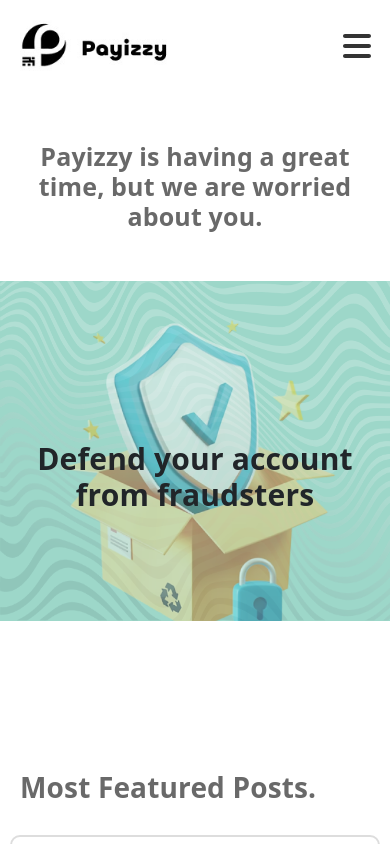
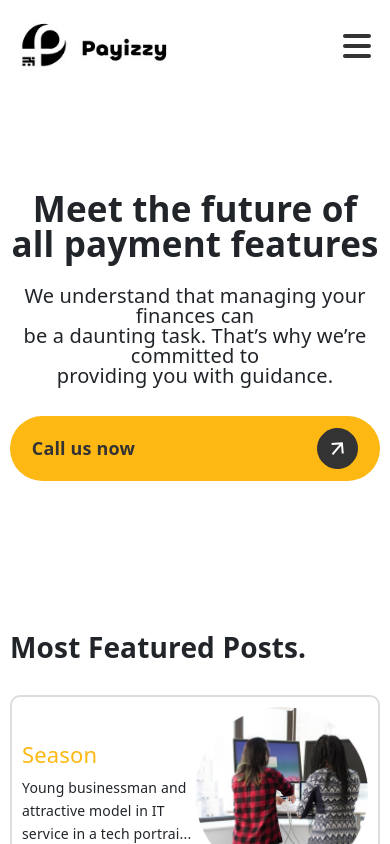
Before and after one commit to Boogie27/payizzy, a React (Create React App) app: page /blog in a window 390 px wide. Shown: the top 844 px of the page. Built offline with nearby package versions, Linux system fonts and the light colour scheme.

Commit message:
payizzy-app

```diff
--- a/src/components/blog/home/Blog.js
+++ b/src/components/blog/home/Blog.js
@@ -15,7 +15,7 @@ import HowTo from './HowTo'
 const Blog = ({featuredPost}) => {
     return (
         <div className="blog-container">
-            <TitleHeader/>
+            {/* <TitleHeader/> */}
             <BlogBanner/>
             <FeaturedPost featuredPost={featuredPost}/>
             <TrendingBlog/>
--- a/src/components/blog/home/BlogBanner.js
+++ b/src/components/blog/home/BlogBanner.js
@@ -1,7 +1,7 @@
 
 
-import {  blog_img } from '../../File'
-
+import {  blog_img, app_image } from '../../File'
+import { NavLink } from 'react-router-dom'
 
 
 
@@ -9,8 +9,7 @@ const BlogBanner  = () => {
 
     return (
         <div className="blog-banner">
-            <img src={blog_img('1.png')} className="banner-bg" alt="banner-1"/>
-            <div className="banner-content">
+            <div className="blog-banner-content">
                 <LeftSide/>
                 <RightSide/>
             </div>
@@ -29,8 +28,16 @@ const LeftSide = () => {
     return (
         <div className="left-side">
             <div className="title-header">
-                <h3>Defend your account from fraudsters</h3>
+                <h3>Meet the future of <br/> all payment features</h3>
             </div>
+            <div className="body">
+                <p>
+                    We understand that managing your finances can <br/>
+                    be a daunting task. That’s why we’re committed to <br/>
+                    providing you with guidance.
+                </p>
+            </div>
+            <Button/>
         </div>
     )
 }
@@ -42,8 +49,24 @@ const RightSide = () => {
     return (
         <div className="right-side">
             <div className="banner-img">
-            <img src={blog_img('2.png')} alt="banner-1"/>
+                <img src={blog_img('2.png')} alt="banner-1"/>
             </div>
         </div>
     )
 }
+
+
+
+
+
+
+const Button = () => {
+    return (
+        <div className="button">
+            <NavLink to="/" className="app-link">
+                <span>Call us now</span>
+                <img src={app_image('arrow-2.svg')} className="icon" alt="arrow-right"/>
+            </NavLink>
+        </div>
+    )
+}
--- a/src/components/css/Style.css
+++ b/src/components/css/Style.css
@@ -1716,147 +1716,125 @@ p, li, h3{
 }
 
 /* ***************** BLOG SECTION ************* */
-.blog-container  .main-title-header {
-    width: 50%;
-    margin: 0 auto;
-    margin-top: 50px;
-}
-.blog-container  .main-title-header h3{
-    font-size: 38px;
+.blog-banner {
+    margin: 100px 0px;
+}
+.blog-banner .blog-banner-content{
+    width: 100%;
+    display: flex;
+    align-items: center;
+    justify-content: space-between;
+}
+.blog-banner .left-side,
+.blog-banner .right-side{
+    width: 47%;
+}
+.blog-banner .left-side{
+    padding-left: 70px;
+}
+.blog-banner .left-side .title-header h3{
+    font-size: 40px;
     font-weight: bold;
-    text-align: center;
-}
-.blog-container  .blog-banner{
-    width: 90%;
-    margin: 0 auto;
+    margin: 0px;
+    margin-bottom: 25px;
+    line-height: 35px;
+}
+.blog-banner .left-side .body{
+    margin-bottom: 30px;
+}
+.blog-banner .left-side .body p{
+    font-size: 20px;
+    font-weight: 300;
+    line-height: 20px;
+}
+.blog-banner .right-side img{
+    top: -8px;
+    width: 300px;
+    height: 300px;
+    position: relative;
+}
+.blog-banner .right-side .banner-img{
     height: 400px;
-    overflow: hidden;
-    margin-top: 50px;
-    margin-bottom: 50px;
-    border-radius: 20px;
-    position: relative;
-    background-color: #9DD7C9;
-}
-.blog-container  .blog-banner img.banner-bg{
-    width: 100%;
-    height: 100%;
-    opacity: 0.3;
-}
-.blog-container  .blog-banner .banner-content{
-    top: 0px;
-    left: 0px;
-    width: 100%;
-    height: 400px;
     display: flex;
     align-items: center;
-    position: absolute;
+    justify-content: center;
+    background-color: #FDB813;
+    border-radius: 200px 0px 0px 200px;
+}
+.blog-banner .left-side .button{
+    width: 300px;
+    padding: 10px 20px;
+    border-radius: 35px;
+    transition: all 0.3s ease;
+    background-color: #FDB813;
+    border: 2px solid transparent;
+}
+.blog-banner .left-side .button:hover{
+    background-color: rgb(250, 202, 90);
+    border: 2px solid #FDB813;
+}
+.blog-banner .left-side .button .app-link{
+    display: flex;
+    align-items: center;
     justify-content: space-between;
 }
-.blog-container  .blog-banner .banner-content{
-    top: 0px;
-    left: 0px;
-    width: 100%;
-    position: absolute;
-}
-.blog-banner .banner-content .left-side .title-header{
-    width: 100%;
-}
-.blog-banner .banner-content .left-side .title-header h3{
-    font-size: 50px;
+.blog-banner .left-side .button .app-link:hover{
+    color: #333;
+}
+.blog-banner .left-side .button .app-link span{
+    font-size: 18px;
     font-weight: bold;
 }
-.blog-banner .banner-content .right-side img{
-    width: 400px;
+.blog-banner .left-side .button .app-link .icon{
+    border-radius: 50%;
+    padding: 12px;
+    transform: rotate(-50deg);
+    background-color: #333;
+}
+@media only screen and (max-width: 1125px){
+    .blog-banner .right-side .banner-img{
+        height: 350px;
+    }
+    .blog-banner .right-side img{
+        width: 250px;
+        height: 250px;
+    }
 }
 @media only screen and (max-width: 992px){
-    .blog-container  .main-title-header {
-        width: 80%;
-    }
-    .blog-banner .banner-content .right-side img{
-        width: 100%;
-    }
-    .blog-container  .blog-banner{
+    .blog-banner .right-side img{
+        width: 200px;
+        height: 200px;
+    }
+    .blog-banner .left-side .button{
+        width: 100%;
+    }
+}
+@media only screen and (max-width: 767px){
+    .blog-banner .right-side{
+        display: none;
+    }
+    .blog-banner .left-side{
+        width: 100%;
+        padding: 0px;
+        text-align: center;
+    }
+    .blog-banner {
         width: 95%;
-        height: 400px;
-    }
-    .blog-banner .banner-content .left-side .title-header{
-        width: 100%;
-    }
-}
-@media only screen and (max-width: 767px){
-    .blog-container .blog-banner{
-        height: 300px;
-    }
-    .blog-container  .main-title-header {
-        width: 90%;
-    }
-    .blog-banner .banner-content .left-side{
-        left: 10px;
-        width: 50%;
-        position: relative;
-    }
-    .blog-banner .banner-content .right-side img{
-        width: 250px;
-    }
-    .blog-banner .banner-content .left-side .title-header h3{
-        font-size: 30px;
+        margin: 0 auto;
+        margin-top: 100px;
+        margin-bottom: 100px;
+    }
+    .blog-banner .left-side .button{
+        width: 70%;
+        margin: 0 auto;
+    }
+    .blog-banner .left-side .title-header h3{
+        font-size: 35px;
     }
 }
 @media only screen and (max-width: 567px){
-    .blog-container .blog-banner{
-        height: 370px;
-        width: 100%;
-        border-radius: 0px;
-    }
-    .blog-banner .banner-content .left-side{
-        left: 10px;
-        width: 50%;
-        height: 100%;
-        position: relative;
-    }
-    .blog-container  .main-title-header {
-        width: 100%;
-        padding: 0px 10px;
-    }
-    .blog-container  .main-title-header h3{
-        font-size: 33px;
-        color: rgb(105, 105, 105);
-    }
-    .blog-banner .banner-content .right-side{
-        width: 100%;
-    }
-    .blog-banner .banner-content .right-side img{
-        width: 80%;
-        height: 100%;
-        opacity: 0.5;
-    }
-    .blog-banner .banner-content .left-side{
-        top: 0px;
-        left: 0px;
-        width: 100%;
-        z-index: 10;
-        display: flex;
-        padding: 10px;
-        align-items: center;
-        position: absolute;
-    }
-    .blog-banner .banner-content .left-side .title-header h3{
-        text-align: center;
-        font-size: 33px;
-    }
-}
-@media only screen and (max-width: 398px){
-    .blog-container .blog-banner{
-        height: 340px;
-    }
-    .blog-banner .banner-content .right-side img{
-        width: 100%;
-    }
-    .blog-container  .main-title-header h3{
-        font-size: 25px;
-    }
-    .blog-banner .banner-content .left-side .title-header h3{
-        font-size: 30px;
+    .blog-banner .left-side .button{
+        width: 100%;
     }
 }
 /* ***************** FETAURED POST SECTION ************* */
@@ -1902,7 +1880,7 @@ p, li, h3{
     width: 180px;
 }
 .featured-post .featured-item .top-item .left-side .title-header h3{
-    color: #9DD7C9;
+    color: #FDB813;
     font-size: 22px;
 }
 .featured-post .featured-item .top-item .left-side .body p{
@@ -2052,7 +2030,7 @@ p, li, h3{
 .trending-blog-body .left-side .float-content  .top .title-header h3,
 .trending-blog-body .right-side .float-content  .top .title-header h3{
     margin: 0px;
-    color: #9DD7C9;
+    color: #FDB813;
     font-size: 22px;
 }
 .trending-blog-body .left-side .float-content .top .text p,
@@ -2212,7 +2190,7 @@ p, li, h3{
     height: 300px;
     border-radius: 5px;
     position: relative;
-    background: #9DD7C9;
+    background: #FDB813;
     box-shadow: 0px 0px 0px 0.548667px rgba(51, 51, 51, 0.25);
 }
 .how-to-container .howto-content .left-side{
@@ -2242,7 +2220,7 @@ p, li, h3{
     margin-bottom: 20px;
 }
 .howto-content .right-side .right-howto-top .title-header h3{
-    color: #9DD7C9;
+    color: #FDB813;
     font-size: 30px;
 }
 .howto-content .right-side .right-howto-top p{
```
